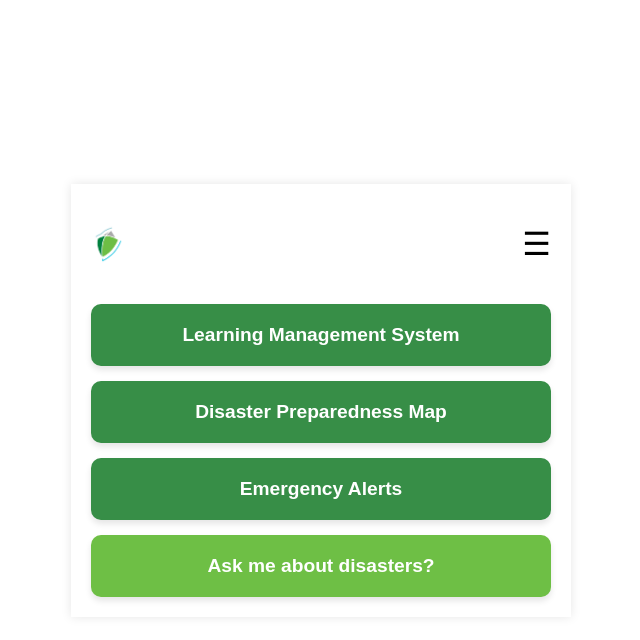
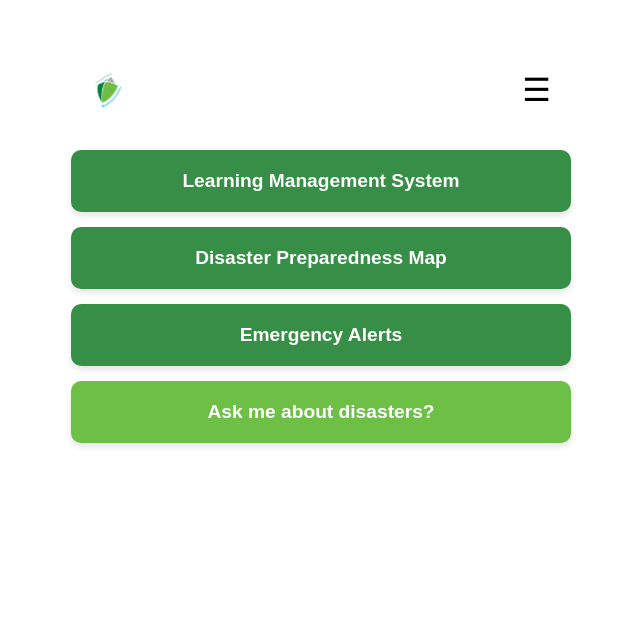
Before and after one commit to NBEKTAS/app, a plain HTML site: page index.html in a window 1280 px wide. Shown: the whole page, without its empty margins (319-959 px from the left). Drawn offline with Linux system fonts and the light colour scheme.

Commit message:
Update prop.css

```diff
--- a/prop.css
+++ b/prop.css
@@ -5,17 +5,20 @@ body {
     display: flex;
     justify-content: center;
     align-items: center;
-    min-height: 100vh;
+    /* Removed min-height to allow content to flow naturally on a phone min-height: 100vh */
     margin: 0;
 }
 
 .whole {
+    /* Adjusted to be full width on a phone, with padding */
     width: 100%;
     max-width: 500px;
     background-color: white;
-    box-shadow: 0 0 10px rgba(0, 0, 0, 0.1);
-    padding: 20px;
+    box-shadow: none; /* Removed shadow for a cleaner phone-app look */
+    padding: 0;
     box-sizing: border-box;
+    /* Added a top margin to make the whole container look more like a phone screen */
+    margin-top: 50px;
 }
 
 /* Header */
@@ -23,7 +26,7 @@ body {
     display: flex;
     justify-content: space-between;
     align-items: center;
-    padding: 20px 0;
+    padding: 20px;
 }
 
 .logo {
```
